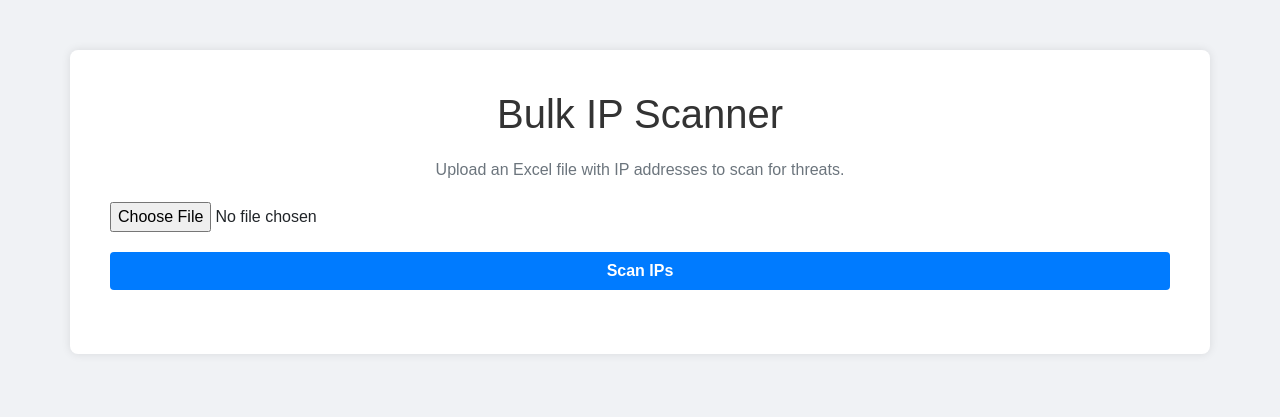
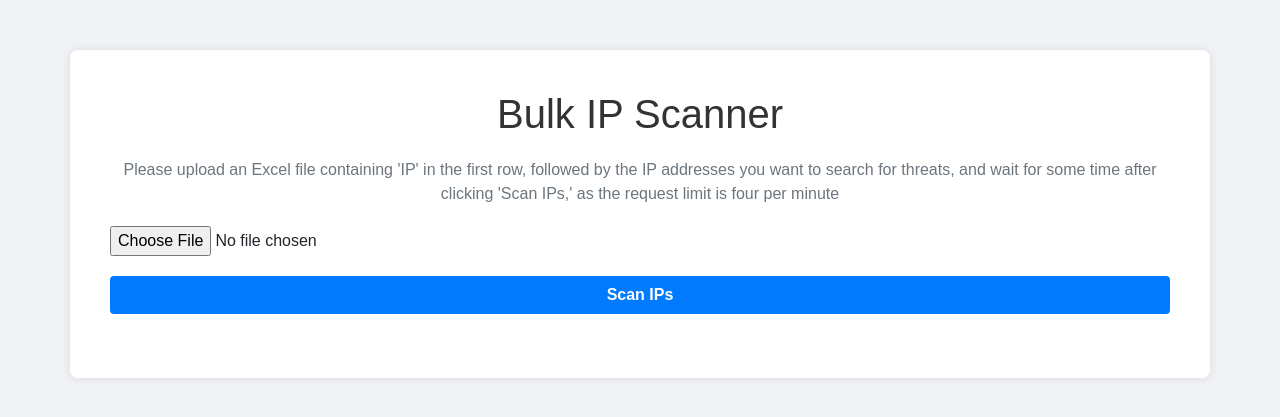
Before and after one commit to DE3PANS1U/Virustotal_automate_file, a Flask app: page / in a window 1280 px wide. Shown: the top 417 px of the page. Run offline with Flask 3, Linux system fonts and the light colour scheme; some libraries are stand-ins or nearby versions.

Commit message:
Update index.html

```diff
--- a/templates/index.html
+++ b/templates/index.html
@@ -38,7 +38,7 @@
 <body>
     <div class="container">
         <h1>Bulk IP Scanner</h1>
-        <p class="text-center text-muted">Upload an Excel file with IP addresses to scan for threats.</p>
+        <p class="text-center text-muted">Please upload an Excel file containing 'IP' in the first row, followed by the IP addresses you want to search for threats, and wait for some time after clicking 'Scan IPs,' as the request limit is four per minute</p>
         <form id="uploadForm" action="/scan_ips" method="post" enctype="multipart/form-data">
             <div class="file-upload text-center">
                 <input type="file" name="file" class="form-control-file">
```
